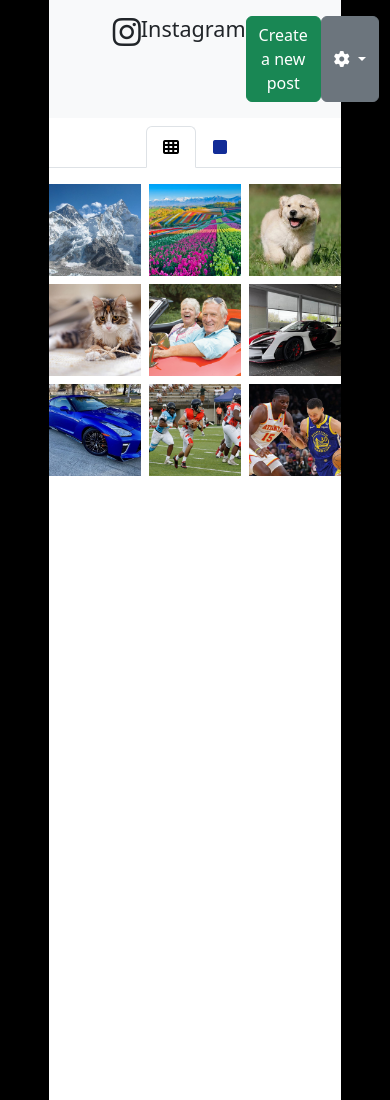
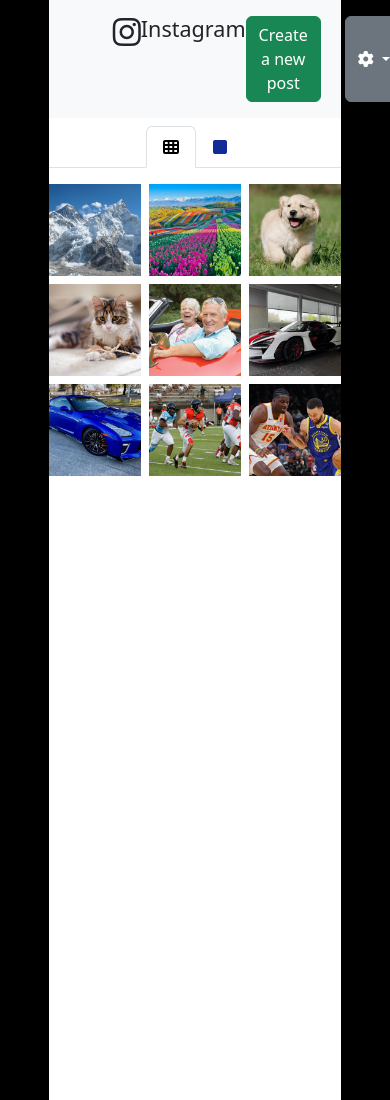
Before and after one commit to 4GeeksAcademy/BryanChau02_InstagramPhotoFeedwithBootstrap, a plain HTML site: page index.html in a window 390 px wide. Shown: the top 1100 px of the page. Drawn offline with nearby package versions, Linux system fonts and the light colour scheme.

Commit message:
Add all updates

```diff
--- a/index.html
+++ b/index.html
@@ -44,7 +44,7 @@
               </div>
 
             <div class="btn-group">
-                <button type="button" class="btn btn-secondary dropdown-toggle" data-bs-toggle="dropdown" data-bs-display="static" aria-expanded="false">
+                <button type="button" class="btn btn-secondary dropdown-toggle ms-4" data-bs-toggle="dropdown" data-bs-display="static" aria-expanded="false">
                     <i class="fa-solid fa-gear"></i>
                 </button>
                 <ul class="dropdown-menu dropdown-menu-lg-end">
```
